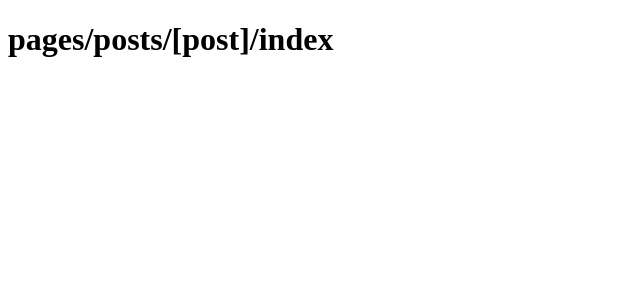
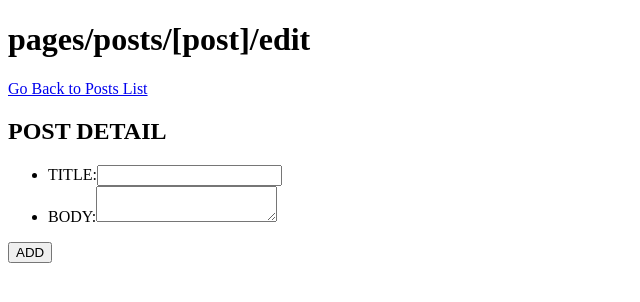
Before and after one commit to mesh1nek0x0/stripe-nextjs-on-firebase, a Next.js app: page /posts/add in a window 1280 px wide. Shown: the top 302 px of the page, without its empty margins (0-640 px from the left). Built offline with nearby package versions, Linux system fonts and the light colour scheme; no server answers; sample sign-in values are in the browser's storage.

Commit message:
:wrench: add posts/add

```diff
--- /dev/null
+++ b/pages/posts/add.js
@@ -0,0 +1,74 @@
+import { firestore } from "../../lib/firebase";
+import Link from "next/link";
+import { useState } from "react";
+import withAuth from "../../components/helpers/withAuth";
+
+const PostEditPage = props => {
+  const [postState, setPostState] = useState({
+    title: "",
+    body: "",
+    createdBy: props.currentUser.uid
+  });
+
+  const handleTitle = event => {
+    const changedContents = {
+      title: event.target.value
+    };
+    setPostState({ ...Object.assign(postState, changedContents) });
+  };
+
+  const handleBody = event => {
+    const changedContents = {
+      body: event.target.value
+    };
+    setPostState({ ...Object.assign(postState, changedContents) });
+  };
+
+  const handleSubmit = async event => {
+    event.preventDefault();
+    try {
+      await firestore.collection("posts").add({
+        title: postState.title,
+        body: postState.body,
+        createdBy: postState.createdBy
+      });
+
+      alert(`success to create a post: ${postState.title}`);
+    } catch (e) {
+      console.log(e.message);
+      alert(`Oops, fail to create a post : ${postState.title} `);
+    }
+  };
+
+  return (
+    <>
+      <h1>pages/posts/[post]/edit</h1>
+      <Link href="/posts">
+        <a>Go Back to Posts List</a>
+      </Link>
+      <h2>POST DETAIL</h2>
+      <ul>
+        <li>
+          TITLE:
+          <input
+            type="text"
+            value={postState.title}
+            onChange={handleTitle}
+          ></input>
+        </li>
+        <li>
+          BODY:
+          <textarea
+            defaultValue={postState.body}
+            onChange={handleBody}
+          ></textarea>
+        </li>
+      </ul>
+      <button type="submit" onClick={handleSubmit}>
+        ADD
+      </button>
+    </>
+  );
+};
+
+export default withAuth(PostEditPage);
```
